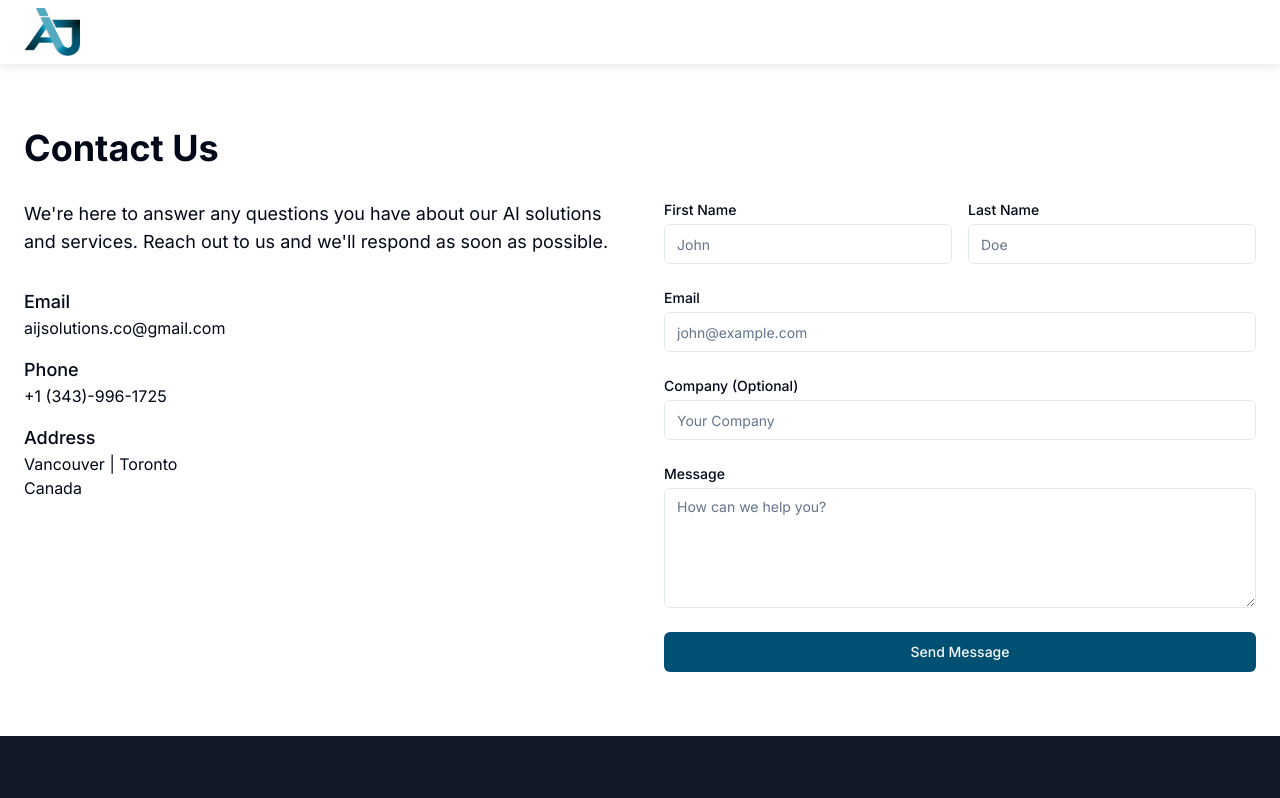
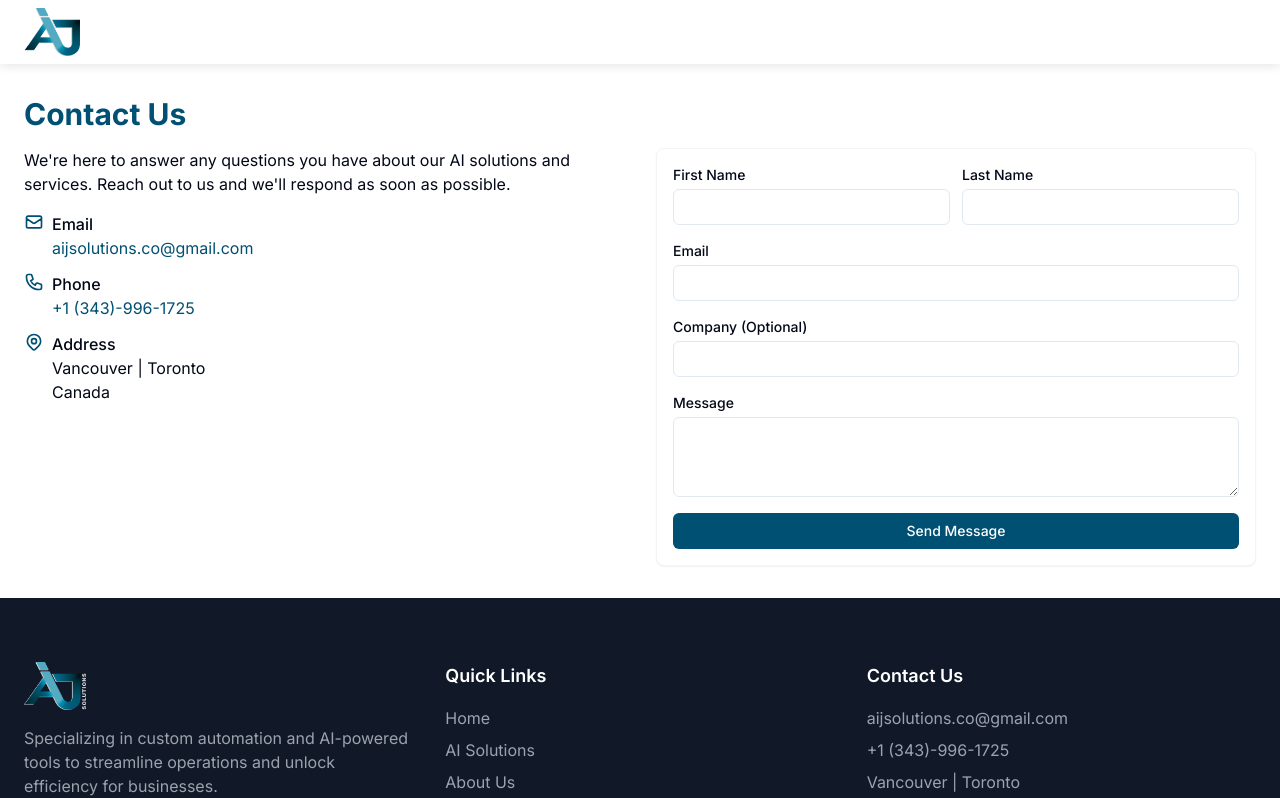
Before and after one commit to mohoajstu/aij-landing, a React (Vite) app: page /contact in a window 1280 px wide. Shown: the top 798 px of the page. Built offline with nearby package versions, Linux system fonts and the light colour scheme.

Commit message:
added emailing

```diff
--- a/index.html
+++ b/index.html
@@ -12,10 +12,12 @@
     <meta property="og:description" content="Custom automation and AI-powered tools to streamline operations and unlock efficiency for your business." />
     <meta property="og:type" content="website" />
     <meta property="og:image" content="https://aijsolutions.com/imgs/aij-sol-logo.png" />
+    <meta property="og:url" content="https://aijsolutions.com" />
 
     <meta name="twitter:card" content="summary_large_image" />
     <meta name="twitter:site" content="@AiJSolutions" />
     <meta name="twitter:image" content="https://aijsolutions.com/imgs/aij-sol-logo.png" />
+    <meta name="twitter:url" content="https://aijsolutions.com" />
 
     <!-- Structured data for better search appearance -->
     <script type="application/ld+json">
--- a/package.json
+++ b/package.json
@@ -53,6 +53,7 @@
     "react": "^18.3.1",
     "react-day-picker": "^8.10.1",
     "react-dom": "^18.3.1",
+    "react-helmet-async": "^2.0.5",
     "react-hook-form": "^7.53.0",
     "react-resizable-panels": "^2.1.3",
     "react-router-dom": "^6.26.2",
--- a/src/App.tsx
+++ b/src/App.tsx
@@ -4,6 +4,7 @@ import { TooltipProvider } from "@/components/ui/tooltip";
 import { QueryClient, QueryClientProvider } from "@tanstack/react-query";
 import { BrowserRouter, Routes, Route } from "react-router-dom";
 import { LandingProvider } from "./context/LandingContext";
+import { HelmetProvider } from 'react-helmet-async';
 
 // Pages
 import Index from "./pages/Index";
@@ -17,6 +18,7 @@ const queryClient = new QueryClient();
 
 const App = () => (
   <QueryClientProvider client={queryClient}>
+    <HelmetProvider>
       <TooltipProvider>
         <LandingProvider>
           <Toaster />
@@ -34,6 +36,7 @@ const App = () => (
           </BrowserRouter>
         </LandingProvider>
       </TooltipProvider>
+    </HelmetProvider>
   </QueryClientProvider>
 );
 
--- a/src/pages/Contact.tsx
+++ b/src/pages/Contact.tsx
@@ -1,69 +1,151 @@
-
-import React from 'react';
+import React, { useState, useRef, useEffect } from 'react';
+import emailjs from '@emailjs/browser';
 import Navbar from '@/components/Navbar';
 import Footer from '@/components/Footer';
 import { Button } from '@/components/ui/button';
 import { Input } from '@/components/ui/input';
 import { Textarea } from '@/components/ui/textarea';
+import { toast } from 'sonner';
+import { Helmet } from 'react-helmet-async';
 
 const ContactPage = () => {
+  const formRef = useRef<HTMLFormElement>(null);
+  const [isSubmitting, setIsSubmitting] = useState(false);
+  const [formData, setFormData] = useState({
+    firstName: '',
+    lastName: '',
+    email: '',
+    company: '',
+    message: '',
+  });
+
+  // Scroll to top on page load
+  useEffect(() => {
+    window.scrollTo(0, 0);
+  }, []);
+
+  const handleChange = (e: React.ChangeEvent<HTMLInputElement | HTMLTextAreaElement>) => {
+    setFormData({ ...formData, [e.target.name]: e.target.value });
+  };
+
+  const sendEmail = async (e: React.FormEvent) => {
+    e.preventDefault();
+    setIsSubmitting(true);
+
+    try {
+      await emailjs.send(
+        "service_dvs9yhu",
+        "template_bd5xghv",
+        formData,
+        "GuIhwVwvrcIzORK6T" // EmailJS public key
+      );
+
+      toast.success('Message sent successfully!');
+      setFormData({ firstName: '', lastName: '', email: '', company: '', message: '' });
+    } catch (error) {
+      console.error('Error sending email:', error);
+      toast.error('Failed to send message. Please try again later.');
+    } finally {
+      setIsSubmitting(false);
+    }
+  };
+
   return (
-    <div className="min-h-screen">
+    <div className="min-h-screen bg-white">
+      <Helmet>
+        <title>Contact Us | AiJ Solutions</title>
+        <meta name="description" content="Contact AiJ Solutions for custom AI solutions and automation for your business. Let's discuss how we can transform your workflow with AI-powered tools." />
+        <script type="application/ld+json">
+          {JSON.stringify({
+            "@context": "https://schema.org",
+            "@type": "ContactPage",
+            "name": "AiJ Solutions Contact Page",
+            "description": "Contact AiJ Solutions for custom AI solutions and automation for your business",
+            "url": "https://aijsolutions.com/contact",
+            "contactPoint": {
+              "@type": "ContactPoint",
+              "telephone": "+1-343-996-1725",
+              "email": "aijsolutions.co@gmail.com",
+              "contactType": "customer service"
+            }
+          })}
+        </script>
+      </Helmet>
       <Navbar />
-      <div className="container mx-auto px-4 md:px-6 pt-32 pb-16">
-        <h1 className="text-4xl font-bold mb-8">Contact Us</h1>
-
-        <div className="grid grid-cols-1 md:grid-cols-2 gap-12">
+      <div className="container mx-auto px-4 md:px-6 pt-24 pb-8">
+        <h1 className="text-3xl font-bold mb-4 text-aij-blue">Contact Us</h1>
+        <div className="grid grid-cols-1 md:grid-cols-2 gap-8">
           <div>
-            <p className="text-lg mb-6">
+            <p className="text-base mb-4">
               We're here to answer any questions you have about our AI solutions and services. Reach out to us and we'll respond as soon as possible.
             </p>
-
-            <div className="space-y-4 mt-8">
-              <div>
-                <h3 className="font-medium text-lg">Email</h3>
-                <p>aijsolutions.co@gmail.com</p>
+            <div className="space-y-3 mt-4">
+              <div className="flex items-start">
+                <svg xmlns="http://www.w3.org/2000/svg" className="h-5 w-5 mr-2 text-aij-blue" fill="none" viewBox="0 0 24 24" stroke="currentColor">
+                  <path strokeLinecap="round" strokeLinejoin="round" strokeWidth={2} d="M3 8l7.89 5.26a2 2 0 002.22 0L21 8M5 19h14a2 2 0 002-2V7a2 2 0 00-2-2H5a2 2 0 00-2 2v10a2 2 0 002 2z" />
+                </svg>
+                <div>
+                  <h3 className="font-medium">Email</h3>
+                  <a href="mailto:aijsolutions.co@gmail.com" className="text-aij-blue hover:underline">aijsolutions.co@gmail.com</a>
+                </div>
               </div>
-              <div>
-                <h3 className="font-medium text-lg">Phone</h3>
-                <p>+1 (343)-996-1725</p>
+              <div className="flex items-start">
+                <svg xmlns="http://www.w3.org/2000/svg" className="h-5 w-5 mr-2 text-aij-blue" fill="none" viewBox="0 0 24 24" stroke="currentColor">
+                  <path strokeLinecap="round" strokeLinejoin="round" strokeWidth={2} d="M3 5a2 2 0 012-2h3.28a1 1 0 01.948.684l1.498 4.493a1 1 0 01-.502 1.21l-2.257 1.13a11.042 11.042 0 005.516 5.516l1.13-2.257a1 1 0 011.21-.502l4.493 1.498a1 1 0 01.684.949V19a2 2 0 01-2 2h-1C9.716 21 3 14.284 3 6V5z" />
+                </svg>
+                <div>
+                  <h3 className="font-medium">Phone</h3>
+                  <a href="tel:+13439961725" className="text-aij-blue hover:underline">+1 (343)-996-1725</a>
+                </div>
               </div>
-              <div>
-                <h3 className="font-medium text-lg">Address</h3>
-                <p>Vancouver | Toronto<br /> Canada</p>
+              <div className="flex items-start">
+                <svg xmlns="http://www.w3.org/2000/svg" className="h-5 w-5 mr-2 text-aij-blue" fill="none" viewBox="0 0 24 24" stroke="currentColor">
+                  <path strokeLinecap="round" strokeLinejoin="round" strokeWidth={2} d="M17.657 16.657L13.414 20.9a1.998 1.998 0 01-2.827 0l-4.244-4.243a8 8 0 1111.314 0z" />
+                  <path strokeLinecap="round" strokeLinejoin="round" strokeWidth={2} d="M15 11a3 3 0 11-6 0 3 3 0 016 0z" />
+                </svg>
+                <div>
+                  <h3 className="font-medium">Address</h3>
+                  <p>Vancouver | Toronto<br /> Canada</p>
+                </div>
               </div>
             </div>
           </div>
 
-          <div>
-            <form className="space-y-6">
-              <div className="grid grid-cols-1 sm:grid-cols-2 gap-4">
+          <div className="bg-white rounded-lg shadow-sm p-4 border border-gray-100">
+            <form ref={formRef} onSubmit={sendEmail} className="space-y-4">
+              <div className="grid grid-cols-1 sm:grid-cols-2 gap-3">
                 <div>
                   <label htmlFor="firstName" className="block text-sm font-medium mb-1">First Name</label>
-                  <Input id="firstName" placeholder="John" />
+                  <Input id="firstName" name="firstName" value={formData.firstName} onChange={handleChange} required className="h-9" />
                 </div>
                 <div>
                   <label htmlFor="lastName" className="block text-sm font-medium mb-1">Last Name</label>
-                  <Input id="lastName" placeholder="Doe" />
+                  <Input id="lastName" name="lastName" value={formData.lastName} onChange={handleChange} required className="h-9" />
                 </div>
               </div>
 
               <div>
                 <label htmlFor="email" className="block text-sm font-medium mb-1">Email</label>
-                <Input id="email" type="email" placeholder="john@example.com" />
+                <Input id="email" name="email" type="email" value={formData.email} onChange={handleChange} required className="h-9" />
               </div>
 
               <div>
                 <label htmlFor="company" className="block text-sm font-medium mb-1">Company (Optional)</label>
-                <Input id="company" placeholder="Your Company" />
+                <Input id="company" name="company" value={formData.company} onChange={handleChange} className="h-9" />
               </div>
 
               <div>
                 <label htmlFor="message" className="block text-sm font-medium mb-1">Message</label>
-                <Textarea id="message" placeholder="How can we help you?" className="min-h-[120px]" />
+                <Textarea id="message" name="message" value={formData.message} onChange={handleChange} required className="min-h-[80px] max-h-[80px]" />
               </div>
 
-              <Button className="w-full bg-aij-blue hover:bg-aij-teal">Send Message</Button>
+              <Button
+                type="submit"
+                className="w-full bg-aij-blue hover:bg-aij-teal text-white h-9"
+                disabled={isSubmitting}
+              >
+                {isSubmitting ? 'Sending...' : 'Send Message'}
+              </Button>
             </form>
           </div>
         </div>
```
Also changed, not shown: 1 other file (tests, documents, lock files or other folders). Lines whose indentation alone changed are shown as unchanged.
